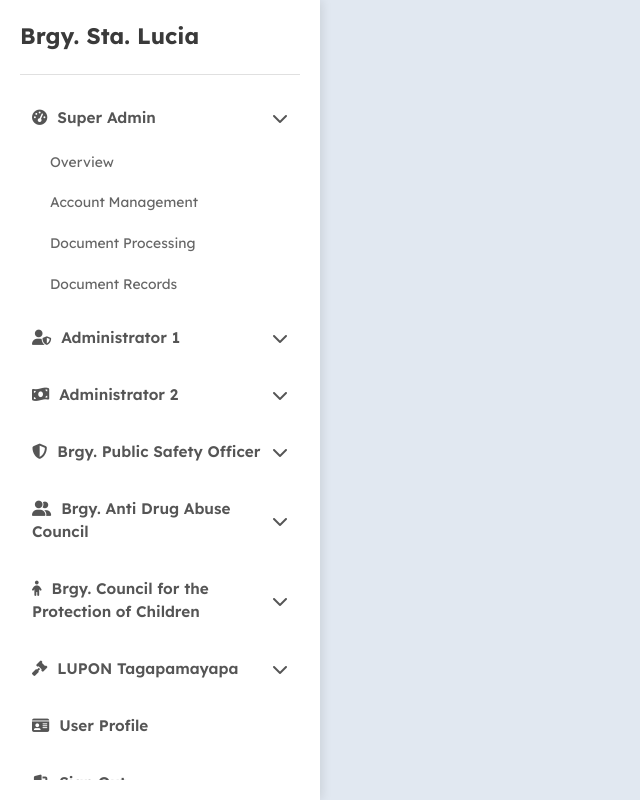
After one commit to golash0000/SUPERHERO-SYSTEM, a PHP site: page /views/dashboard/super_admin/dashboard.html in a window 1280 px wide. The commit adds this page. Shown: the whole page, without its empty margins (0-640 px from the left). Run offline with PHP 8.4, Linux system fonts and the light colour scheme; some libraries are stand-ins or nearby versions.

```diff
--- /dev/null
+++ b/views/dashboard/super_admin/dashboard.html
@@ -0,0 +1,224 @@
+<!-- CUSTOM PROGRAM (FEEL FREE TO CHANGE IT) -->
+
+<!DOCTYPE html>
+<html lang="en">
+
+<head>
+    <meta charset="UTF-8">
+    <meta name="viewport" content="width=device-width, initial-scale=1.0">
+    <title>Welcome, user! - Brgy Sta. Lucia</title>
+    <link href="https://cdn.jsdelivr.net/npm/bootstrap@5.3.0/dist/css/bootstrap.min.css" rel="stylesheet">
+    <link rel="stylesheet" href="https://cdnjs.cloudflare.com/ajax/libs/font-awesome/6.6.0/css/all.min.css"
+        integrity="sha512-Kc323vGBEqzTmouAECnVceyQqyqdsSiqLQISBL29aUW4U/M7pSPA/gEUZQqv1cwx4OnYxTxve5UMg5GT6L4JJg=="
+        crossorigin="anonymous" referrerpolicy="no-referrer" />
+    <link href="https://fonts.googleapis.com/css2?family=Lexend:wght@100..900&display=swap" rel="stylesheet">
+    <link rel="stylesheet" href="https://cdn.jsdelivr.net/npm/perfect-scrollbar@1.5.0/css/perfect-scrollbar.css">
+    <link href="../../../../custom/css/index.css" rel="stylesheet">
+    <link rel="icon" href="../../dist/images/favicon.ico" type="image/x-icon">
+    <!-- Open Graph Meta Tags -->
+    <meta property="og:title" content="Onboarding as Super Admin for Brgy. Management">
+    <meta property="og:description" content="Still in development phase.">
+    <meta property="og:image" content="URL_to_your_image.jpg">
+    <meta property="og:url" content="https://yourwebsite.com">
+    <meta property="og:type" content="website">
+
+    <!-- Twitter Card Meta Tags -->
+    <meta name="twitter:card" content="summary_large_image">
+    <meta name="twitter:title" content="Onboarding as Super Admin for Brgy. Management">
+    <meta name="twitter:description" content="Still in development phase.">
+    <meta name="twitter:image" content="URL_to_your_image.jpg">
+    <meta name="twitter:url" content="https://yourwebsite.com">
+</head>
+
+<body>
+    <div id="app">
+        <nav class="sidebar">
+            <div class="sidebar-content">
+                <div class="sidebar-header">Brgy. Sta. Lucia</div>
+
+                <div class="sidebar-category">
+                    <div class="sidebar-category-header">
+                        <span><i class="fas fa-tachometer-alt category-icon"></i>Super Admin</span>
+                        <i class="fas fa-chevron-down toggle-icon"></i>
+                    </div>
+                    <div class="sidebar-submenu-show">
+                        <div class="sidebar-submenu-item">Overview</div>
+                        <div class="sidebar-submenu-item">Account Management</div>
+                        <div class="sidebar-submenu-item">Document Processing</div>
+                        <div class="sidebar-submenu-item">Document Records</div>
+                    </div>
+                </div>
+
+                <div class="sidebar-category">
+                    <div class="sidebar-category-header" onclick="toggleSubmenu(this)">
+                        <span><i class="fas fa-user-shield category-icon"></i>Administrator 1</span>
+                        <i class="fas fa-chevron-down toggle-icon"></i>
+                    </div>
+                    <div class="sidebar-submenu">
+                        <div class="sidebar-submenu-item">Overview</div>
+                        <div class="sidebar-submenu-item">Records</div>
+                        <div class="sidebar-submenu-item">Templates</div>
+                        <div class="sidebar-submenu-item">Notify Residents</div>
+                    </div>
+                </div>
+
+                <div class="sidebar-category">
+                    <div class="sidebar-category-header" onclick="toggleSubmenu(this)">
+                        <span><i class="fas fa-money-bill-wave category-icon"></i>Administrator 2</span>
+                        <i class="fas fa-chevron-down toggle-icon"></i>
+                    </div>
+                    <div class="sidebar-submenu">
+                        <div class="sidebar-submenu-item">Overview</div>
+                        <div class="sidebar-submenu-item">Financial Records</div>
+                        <div class="sidebar-submenu-item">Collection of fees</div>
+                        <div class="sidebar-submenu-item">Notify Residents</div>
+                        <div class="sidebar-submenu-item">Processing of Salaries</div>
+                        <div class="sidebar-submenu-item">Disbursement of Funds</div>
+                        <div class="sidebar-submenu-item">Budget Allocation</div>
+                        <div class="sidebar-submenu-item">Request</div>
+                    </div>
+                </div>
+
+                <div class="sidebar-category">
+                    <div class="sidebar-category-header" onclick="toggleSubmenu(this)">
+                        <span><i class="fas fa-shield-alt category-icon"></i>Brgy. Public Safety Officer</span>
+                        <i class="fas fa-chevron-down toggle-icon"></i>
+                    </div>
+                    <div class="sidebar-submenu">
+                        <div class="sidebar-submenu-item">Blank 1</div>
+                        <div class="sidebar-submenu-item">Blank 2</div>
+                        <div class="sidebar-submenu-item">Blank 3</div>
+                    </div>
+                </div>
+
+                <div class="sidebar-category">
+                    <div class="sidebar-category-header" onclick="toggleSubmenu(this)">
+                        <span><i class="fas fa-user-friends category-icon"></i>Brgy. Anti Drug Abuse Council</span>
+                        <i class="fas fa-chevron-down toggle-icon"></i>
+                    </div>
+                    <div class="sidebar-submenu">
+                        <div class="sidebar-submenu-item">Overview</div>
+                        <div class="sidebar-submenu-item">E-Forms</div>
+                        <div class="sidebar-submenu-item">Transactions</div>
+                    </div>
+                </div>
+
+                <div class="sidebar-category">
+                    <div class="sidebar-category-header" onclick="toggleSubmenu(this)">
+                        <span><i class="fas fa-child category-icon"></i>Brgy. Council for the Protection of
+                            Children</span>
+                        <i class="fas fa-chevron-down toggle-icon"></i>
+                    </div>
+                    <div class="sidebar-submenu">
+                        <div class="sidebar-submenu-item">Blank 1</div>
+                        <div class="sidebar-submenu-item">Blank 2</div>
+                        <div class="sidebar-submenu-item">Blank 3</div>
+                    </div>
+                </div>
+
+                <div class="sidebar-category">
+                    <div class="sidebar-category-header" onclick="toggleSubmenu(this)">
+                        <span><i class="fas fa-gavel category-icon"></i>LUPON Tagapamayapa</span>
+                        <i class="fas fa-chevron-down toggle-icon"></i>
+                    </div>
+                    <div class="sidebar-submenu">
+                        <div class="sidebar-submenu-item">Blank 1</div>
+                        <div class="sidebar-submenu-item">Blank 2</div>
+                        <div class="sidebar-submenu-item">Blank 3</div>
+                    </div>
+                </div>
+
+                <div class="sidebar-category">
+                    <div class="sidebar-category-header">
+                        <span><i class="fa-solid fa-id-card category-icon"></i>User Profile</span>
+                    </div>
+                </div>
+
+                <div class="sidebar-category">
+                    <div class="sidebar-category-header" data-bs-toggle="modal" data-bs-target="#signOutModal">
+                        <span><i class="fa-solid fa-door-open category-icon"></i>Sign Out</span>
+                    </div>
+                </div>
+            </div>
+        </nav>
+
+        <!-- Sign Out Confirmation Modal -->
+        <div class="modal fade" id="signOutModal" tabindex="-1" aria-labelledby="signOutModalLabel" aria-hidden="true"
+            data-bs-backdrop="static" data-bs-keyboard="false">
+            <div class="modal-dialog modal-dialog-centered"> <!-- Added modal-dialog-centered here -->
+                <div class="modal-content">
+                    <div class="modal-header">
+                        <h5 class="modal-title" id="signOutModalLabel">Confirm Sign Out</h5>
+                        <button type="button" class="btn-close" data-bs-dismiss="modal" aria-label="Close"></button>
+                    </div>
+                    <div class="modal-body">
+                        Are you sure you want to sign out?
+                    </div>
+                    <div class="modal-footer">
+                        <button type="button" class="btn btn-secondary" data-bs-dismiss="modal">Cancel</button>
+                        <button type="button" class="btn btn-danger" id="confirmSignOutBtn" data-bs-dismiss="modal">Sign
+                            Out</button>
+                    </div>
+                </div>
+            </div>
+        </div>
+
+    </div>
+
+    <script src="https://cdn.jsdelivr.net/npm/perfect-scrollbar@1.5.0/dist/perfect-scrollbar.min.js"></script>
+    <script src="https://cdn.jsdelivr.net/npm/bootstrap@5.3.3/dist/js/bootstrap.bundle.min.js"
+        integrity="sha384-YvpcrYf0tY3lHB60NNkmXc5s9fDVZLESaAA55NDzOxhy9GkcIdslK1eN7N6jIeHz"
+        crossorigin="anonymous"></script>
+    <script>
+        const sidebar = document.querySelector('.sidebar-content');
+        const ps = new PerfectScrollbar(sidebar);
+
+        function toggleSubmenu(element) {
+            const submenu = element.nextElementSibling;
+            const allSubmenus = document.querySelectorAll('.sidebar-submenu');
+            const allHeaders = document.querySelectorAll('.sidebar-category-header');
+
+            allSubmenus.forEach(menu => {
+                if (menu !== submenu) {
+                    menu.classList.remove('show');
+                }
+            });
+
+            allHeaders.forEach(header => {
+                if (header !== element) {
+                    header.classList.remove('active');
+                }
+            });
+
+            submenu.classList.toggle('show');
+            element.classList.toggle('active');
+            ps.update();
+        }
+
+        function createRipple(event) {
+            const button = event.currentTarget;
+            const ripple = document.createElement('span');
+            const rect = button.getBoundingClientRect();
+            const size = Math.max(rect.width, rect.height);
+            const x = event.clientX - rect.left - size / 2;
+            const y = event.clientY - rect.top - size / 2;
+
+            ripple.style.width = ripple.style.height = `${size}px`;
+            ripple.style.left = `${x}px`;
+            ripple.style.top = `${y}px`;
+            ripple.classList.add('ripple');
+
+            button.appendChild(ripple);
+
+            ripple.addEventListener('animationend', () => {
+                ripple.remove();
+            });
+        }
+
+        document.querySelectorAll('.sidebar-submenu-item').forEach(item => {
+            item.addEventListener('mouseenter', createRipple);
+        });
+    </script>
+</body>
+
+</html>
```
Also changed, not shown: index.php (renamed from index.html, +12 -4 lines), views/dashboard/templates/verification.twig (added, +66 -0 lines), verification.php (added).
